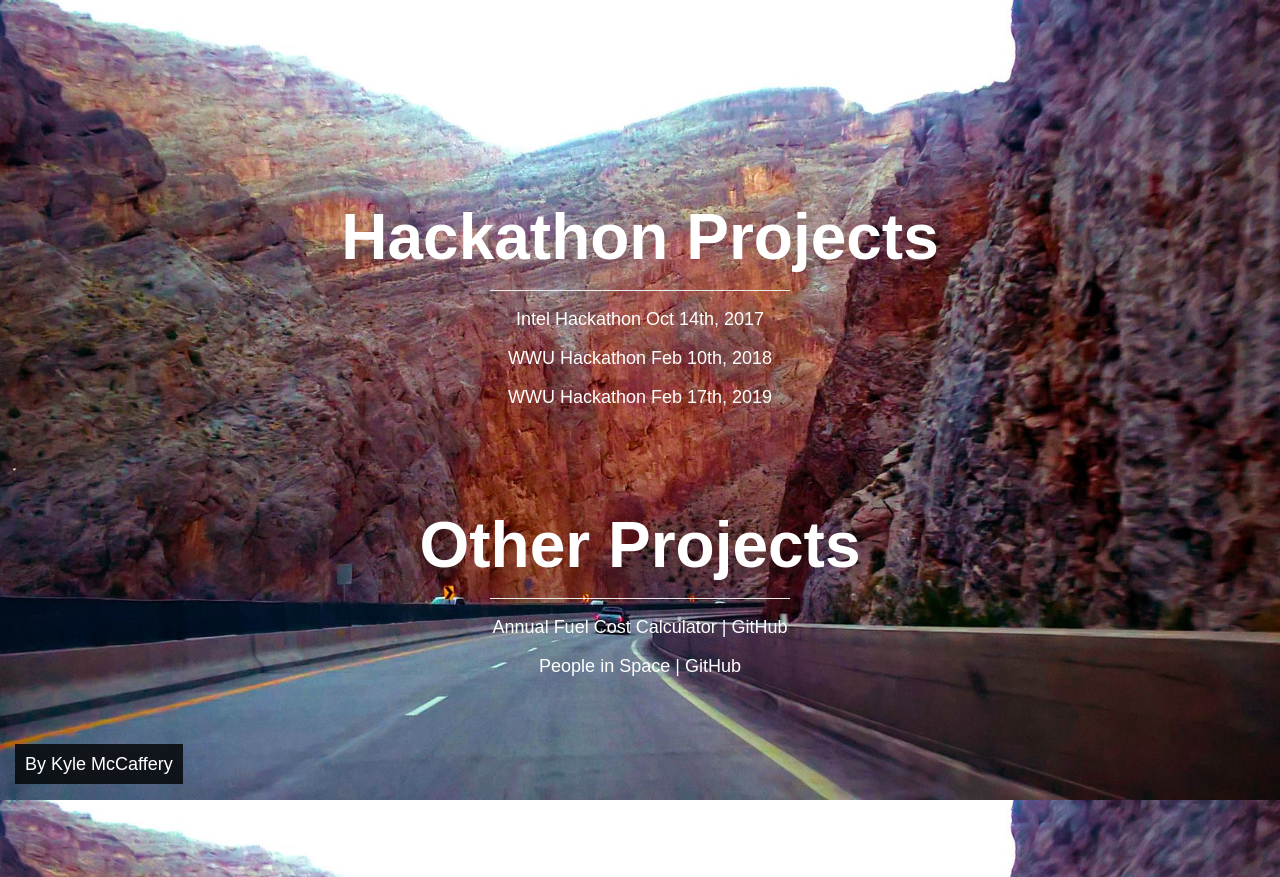
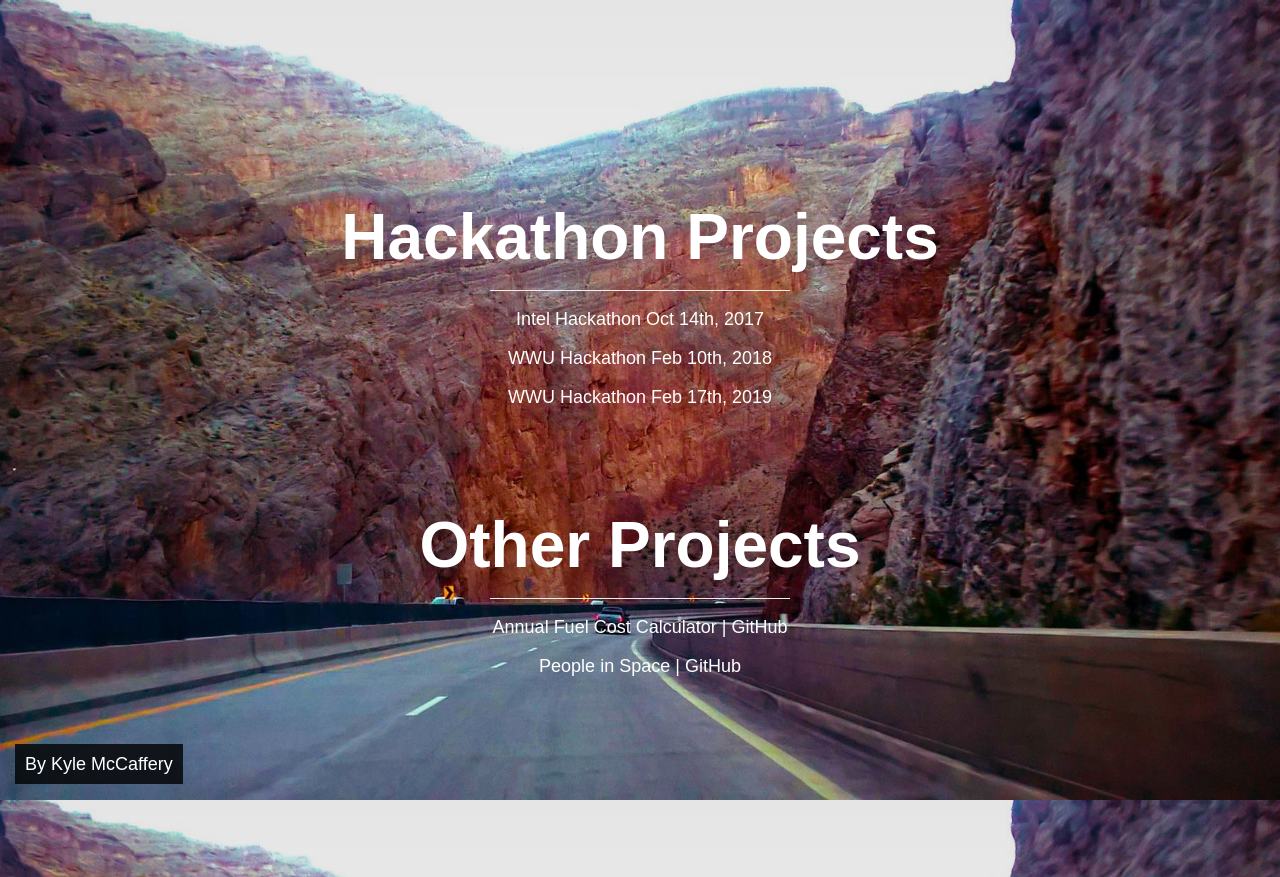
Before and after one commit to InfamousStarFox/hackoa.com, a plain HTML site: page index.html in a window 1280 px wide. Drawn offline with Linux system fonts and the light colour scheme; a web font is replaced by a local one.

Commit message:
Added gradient over background image

```diff
--- a/assets/css/style.css
+++ b/assets/css/style.css
@@ -1,7 +1,7 @@
 body {
 	font-family: "Raleway", sans-serif;
 	color: white;
-	background: url('../img/bg.jpg') no-repeat center center fixed #f2f2f2;
+	background: linear-gradient( rgba(0, 0, 0, 0.1), rgba(0, 0, 0, 0) ), url('../img/bg.jpg') no-repeat center center fixed #f2f2f2;
 	background-size: cover;
 	font-size: 18px;
 	margin-top: 200px;
```
